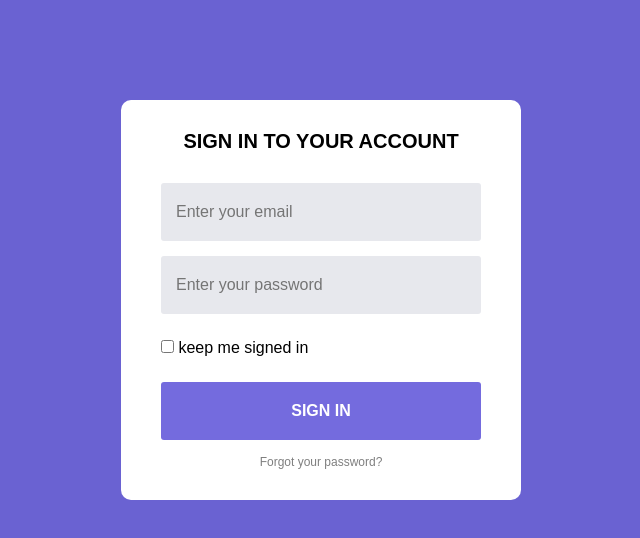
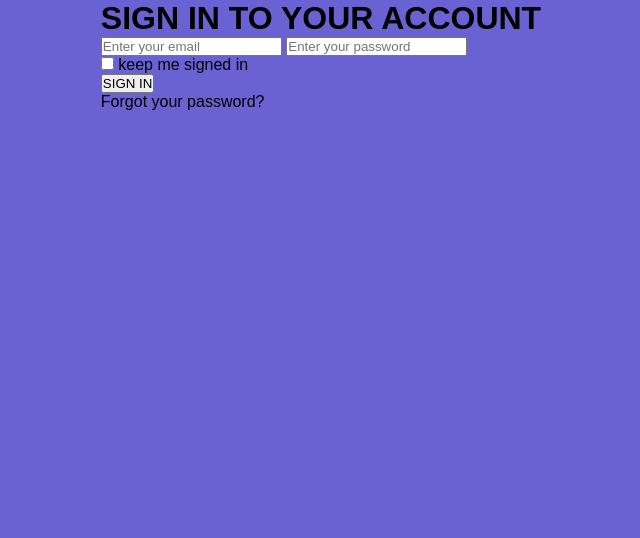
Before and after one commit to Daniel7303/Testin, a plain HTML site: page index.html in a window 1280 px wide. Shown: the whole page, without its empty margins (319-959 px from the left). Drawn offline with Linux system fonts and the light colour scheme.

Commit message:
chore:update

```diff
--- a/style.css
+++ b/style.css
@@ -10,57 +10,3 @@ body {
   background-color: #6a62d2;
   font-family: Arial, Helvetica, sans-serif;
 }
-.container {
-  background-color: #fff;
-  height: 400px;
-  margin: 100px;
-  width: 400px;
-  padding: 0px 40px;
-  border-radius: 10px;
-}
-.login-header {
-  margin: 30px 0px;
-}
-.login-title {
-  font-size: 20px;
-  text-align: center;
-}
-.login-form {
-  display: grid;
-  grid-template-columns: 1fr;
-}
-.email-input,
-.password-input {
-  padding: 20px 15px;
-  width: 100%;
-  margin-bottom: 15px;
-  border-radius: 3px;
-  border: none;
-  background-color: #e7e8ed;
-  font-size: 16px;
-}
-.check-box {
-  margin-top: 10px;
-  margin-bottom: 25px;
-}
-button {
-  padding: 20px 0px;
-  width: 100%;
-  margin-bottom: 15px;
-  border-radius: 3px;
-  border: none;
-  background-color: #746bde;
-  color: #ffff;
-  text-align: center;
-  font-size: 16px;
-  font-weight: 600;
-  transition: all 0.5s ease-in-out;
-}
-button:hover {
-  background-color: #454274;
-}
-.forgot-password {
-  text-align: center;
-  font-size: 12px;
-  opacity: 0.5;
-}
```
